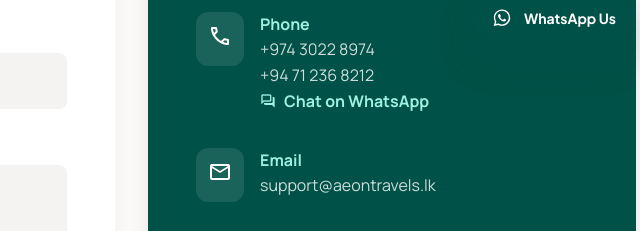
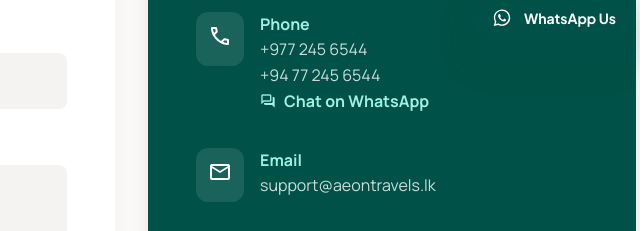
Before and after one commit to vlok-production/aeontraveltours, a plain HTML site: page contact.html in a window 1280 px wide. Shown: the part 726-957 px from the top of the page, 612-1252 px from the left. Drawn offline with nearby package versions, Linux system fonts and the light colour scheme.

Commit message:
Update contact.html

```diff
--- a/contact.html
+++ b/contact.html
@@ -656,13 +656,13 @@
                     <a
                       class="transition-colors hover:text-white"
                       href="tel:+97430228974"
-                      >+974 3022 8974</a
+                      >+977 245 6544</a
                     >
                     <br />
                     <a
                       class="transition-colors hover:text-white"
                       href="tel:+94712368212"
-                      >+94 71 236 8212</a
+                      >+94 77 245 6544</a
                     >
                     <br />
                     <a
```
